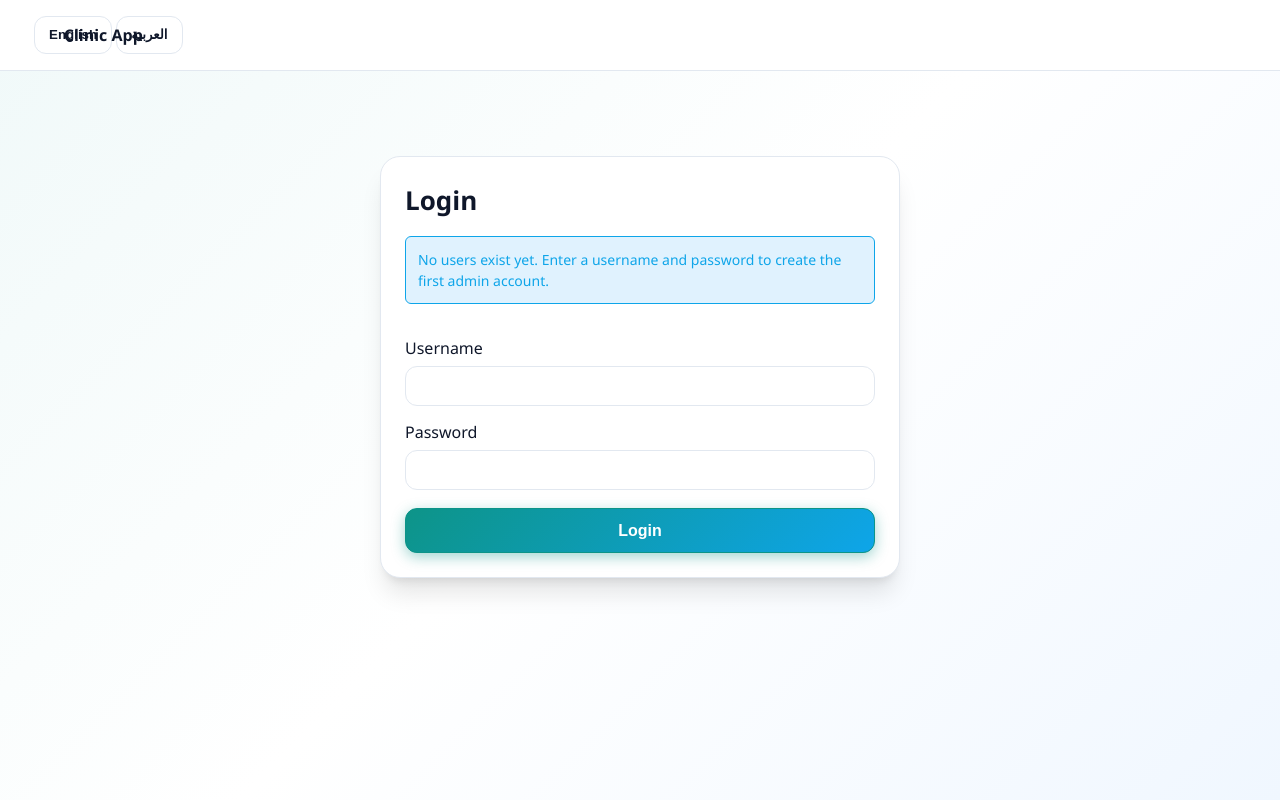
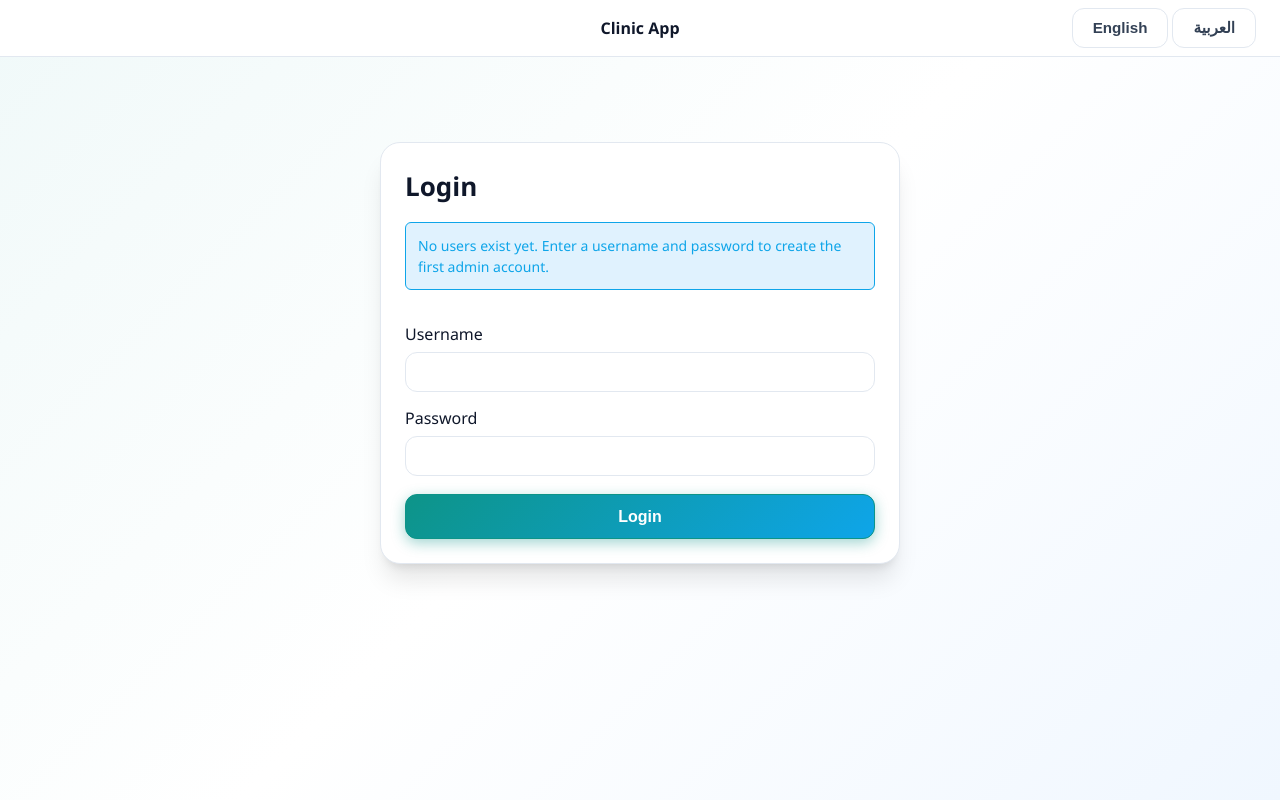
Before and after one commit to IV-EDU/clinic-app-V1-stable, a Flask app: a page that uses templates/_nav.html in a window 1280 px wide. Run offline with Flask 3, Linux system fonts and the light colour scheme; parts of the project's set-up code (start-up, migrations or seed data) failed here and were passed over; some libraries are stand-ins or nearby versions.

Commit message:
Modernize UI with Dental Clinic aesthetic and improve patient merge UX
- Applied a professional Teal & Sky Blue theme globally in `theme-system.css`.
- Switched to 'Tajawal' font for superior Arabic typography.
- Overhauled 'Merge Patient' and 'Duplicate Management' interfaces with a side-by-side card comparison layout.
- Implemented CSS logical properties (e.g., border-start-start-radius) for robust RTL support.
- Restored legacy utility classes and alert variables to prevent regressions.
- Standardized button and input styling across the application.
- Verified fixes with smoke tests and visual verification.

Co-authored-by: IV-EDU <243103960+IV-EDU@users.noreply.github.com>

```diff
--- a/static/css/theme-system.css
+++ b/static/css/theme-system.css
@@ -34,8 +34,13 @@
   --font-latin: 'Segoe UI', Roboto, Helvetica, Arial, sans-serif;
 
   --success-color: #10b981;
+  --success-bg: #dcfce7;
   --warning-color: #f59e0b;
+  --warning-bg: #fef3c7;
   --danger-color: #ef4444;
+  --danger-bg: #fee2e2;
+  --info-color: #0ea5e9;
+  --info-bg: #e0f2fe;
 }
 
 /* Base Styles */
@@ -63,7 +68,7 @@ html[lang="ar"] body {
 }
 
 /* Button Refinement */
-.btn {
+.btn, button {
   display: inline-flex;
   align-items: center;
   justify-content: center;
@@ -72,28 +77,31 @@ html[lang="ar"] body {
   font-weight: 600;
   cursor: pointer;
   transition: all 0.2s ease;
-  border: 1px solid transparent;
+  border: 1px solid var(--primary-color);
+  background-color: var(--primary-color);
+  color: white;
   text-decoration: none;
+  font-size: 0.95rem;
 }
 
-.btn.primary {
+.btn.primary, button.primary {
   background-color: var(--primary-color);
   color: white;
   box-shadow: 0 4px 14px 0 rgba(13, 148, 136, 0.39);
 }
 
-.btn.primary:hover {
+.btn.primary:hover, button.primary:hover {
   background-color: var(--primary-hover);
   transform: translateY(-1px);
 }
 
-.btn.secondary {
+.btn.secondary, button.secondary {
   background-color: white;
   color: var(--text-secondary);
   border-color: var(--border-strong);
 }
 
-.btn.secondary:hover {
+.btn.secondary:hover, button.secondary:hover {
   background-color: #f8fafc;
   border-color: #cbd5e1;
 }
@@ -104,7 +112,7 @@ input, select, textarea {
   border-radius: var(--radius-md);
   padding: 10px 14px;
   font-size: 1rem;
-  width: 100%;
+  max-width: 100%;
   box-sizing: border-box;
   transition: border-color 0.2s;
 }
@@ -211,10 +219,7 @@ input:focus {
 .u-app-header {
   background: white;
   border-bottom: 1px solid var(--border-strong);
-  padding: var(--spacing-md) var(--spacing-lg);
-  display: flex;
-  justify-content: space-between;
-  align-items: center;
+  padding: 8px var(--spacing-lg);
 }
 
 /* Merge Modal Comparison */
--- a/templates/patients/detail.html
+++ b/templates/patients/detail.html
@@ -203,7 +203,6 @@ document.addEventListener('DOMContentLoaded', function() {
   var input = document.getElementById('merge-target-short-id');
   var boxSame = document.getElementById('merge-suggestions-same');
   var boxSearch = document.getElementById('merge-suggestions-search');
-  var previewBox = document.getElementById('merge-selected-preview');
   var previewName = document.getElementById('merge-preview-name');
   var previewFile = document.getElementById('merge-preview-file');
   var previewPhone = document.getElementById('merge-preview-phone');
```
